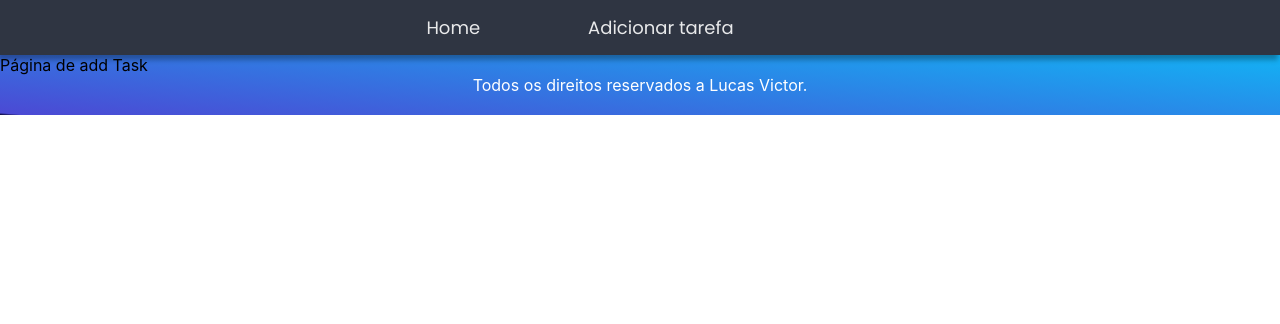
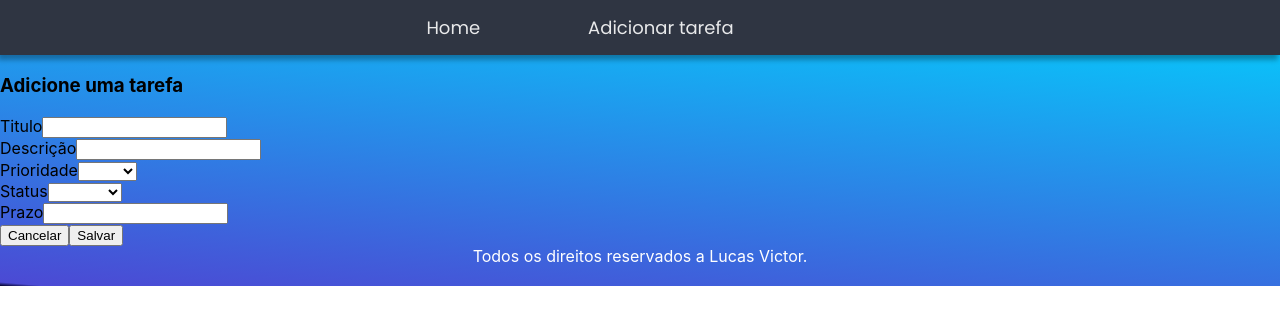
Before and after one commit to lucasmbrute2/frontend-to-do-list-react, a React (Create React App) app in the folder frontend-to-do-list/: page /add in a window 1280 px wide. Shown: the top 324 px of the page. Built offline with nearby package versions, Linux system fonts and the light colour scheme; the HTML template or start-up script is replaced by a standard one.

Commit message:
formulario POST

```diff
--- a/frontend-to-do-list/src/api/api.js
+++ b/frontend-to-do-list/src/api/api.js
@@ -1,6 +1,14 @@
 export const Api = {
     url: 'https://back-end-to-do-list-node.herokuapp.com/tarefas',
     buildGetRequest: ()=>fetch(Api.url),
-    buildGetRequestId: (id)=>fetch(Api.url+'/'+id)
-
+    buildGetRequestId: (id)=>fetch(Api.url+'/'+id),
+    fetchPost: (task)=>{
+        fetch(Api.url+"/add",{
+            method: "POST",
+            headers: new Headers({
+                "Content-type": "application/json"
+            }),
+            body: JSON.stringify(task)
+        })
+    },
 }
--- a/frontend-to-do-list/src/components/shared/Form/Formulario.js
+++ b/frontend-to-do-list/src/components/shared/Form/Formulario.js
@@ -1,49 +1,62 @@
-import React from "react";
+import React, { useState , useEffect } from "react";
 import "./Formulario.scss";
+import { Api } from "../../../api/api";
 
-const Formulario = (props)=>{
-    const handleSubmit = (e)=>{
+const Formulario = ({ props , titulo })=>{
+    const [fields,setFields] = useState({})
+
+    const handleFieldsChange = (e)=>{
+        const auxFields = { ...fields }
+        auxFields[e.target.name] = e.target.value
+        console.log(auxFields)
+        setFields(auxFields)
+    }
+    const handleSubmit = async (e)=>{
         e.preventDefault()
+        try{
+            const response = await Api.fetchPost(fields)
+            const data = await response
+            props.history.push("/")
+        }catch(error){
+            console.log(error)
+        }
 
     }
 
     return(
         <section className="add">
-            <h1 className="add-h1">{}</h1>
+            <h1 className="add-h1">{titulo}</h1>
             <form className="add-form" onSubmit={handleSubmit}>
                 <div className="add-form-group">
                     <label htmlFor="titulo" className="add-form-group-label">Titulo</label>
-                    <input type ="text"name="titulo" className="add-form-group-input"></input>
+                    <input onChange={handleFieldsChange} type ="text"name="titulo" className="add-form-group-input"></input>
                 </div>
                 <div className="add-form-group">
                     <label htmlFor="descricao" className="add-form-group-label">Descrição</label>
-                    <input className="add-form" name="descricao"></input>
+                    <input  onChange={handleFieldsChange} className="add-form" name="descricao"></input>
                 </div>
                 <div className="add-form-group">
                     <label htmlFor="prioridade"className="add-form-group-label">Prioridade</label>
-                    <select className="add-form-group-select" name="prioridade">
+                    <select onChange={handleFieldsChange}className="add-form-group-select" name="prioridade">
+                        <option></option>
                         <option value="alta">Alta</option>
                         <option value="media">Média</option>
                         <option value="baixa">Baixa</option>
                     </select>
                 </div>
                 <div className="add-form-group">
-                    <label htmlFor="status"className="add-form-group-label">Status</label>
-                    <select className="add-form-group-select" name="status">
-                        <option value="fazer">Fazer</option>
-                        <option value="fazendo">Fazendo</option>
-                        <option value="feito">Feito</option>
+                    <label htmlFor="estado"className="add-form-group-label">Status</label>
+                    <select onChange={handleFieldsChange}className="add-form-group-select" name="estado">
+                        <option></option>
+                        <option value="fazer" >Fazer</option>
+                        <option value="fazendo" >Fazendo</option>
+                        <option value="feito" >Feito</option>
                     </select>
                 </div>
                 <div className="add-form-group">
                     <label htmlFor="prazo"className="add-form-group-label">Prazo</label>
-                    <input className="add-form-group-input" name="prazo"></input>
+                    <input onChange={handleFieldsChange} className="add-form-group-input" name="prazo"></input>
                 </div>
-                <div className="add-form-group">
-                    <label htmlFor="criacao"className="add-form-group-label">Data de criação</label>
-                    <input className="add-form-group-input" name="criacao"></input>
-                </div>
-
                 <div className="add-form-buttons">
                     <button className="add-form-buttons-cancelar">Cancelar</button>
                     <button type="submit" className="add-form-buttons-salvar">Salvar</button>
--- a/frontend-to-do-list/src/pages/Home/Home.js
+++ b/frontend-to-do-list/src/pages/Home/Home.js
@@ -1,12 +1,10 @@
 import React from "react";
-import "./Home.scss"
-import TaskList from "../../components/structure/taskList/taskList"
-import Formulario from "../../components/shared/Form/Formulario"
+import "./Home.scss";
+import TaskList from "../../components/structure/taskList/taskList";
 
 const Home =() =>{
     return(
         <section className="Home">
-            <Formulario/>
             <h1>To do List</h1>
             <TaskList/>
         </section>
--- a/frontend-to-do-list/src/pages/addTask/addTask.js
+++ b/frontend-to-do-list/src/pages/addTask/addTask.js
@@ -1,10 +1,11 @@
 import React from "react";
 import "./addTask.scss"
+import Formulario from "../../components/shared/Form/Formulario"
 
-const AddTask = ()=>{
+const AddTask = (props)=>{
     return(
         <section>
-            Página de add Task
+            <Formulario props={props}titulo="Adicione uma tarefa"/>
         </section>
     )
 };
```
